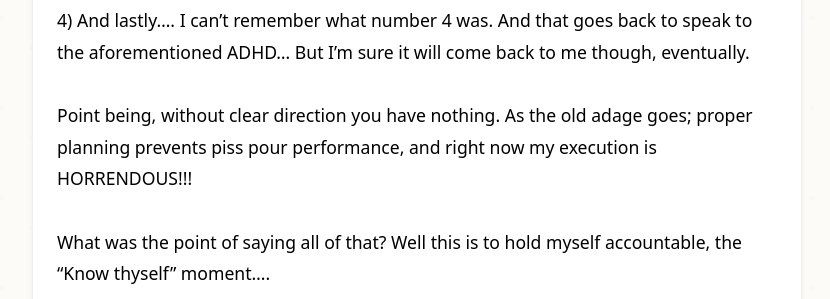
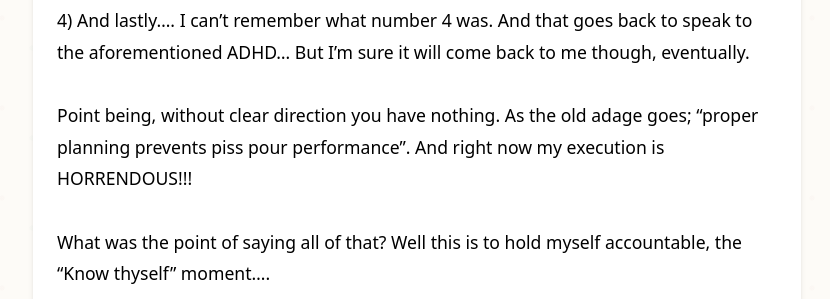
Before and after one commit to ICaintSpell/johnwesleypaigejr.com, a Jekyll site: the page built from _posts/2025-08-17-Accountability.md, in a window 1280 px wide and 900 px high, scrolled down 1310 px. Shown: the part 157-456 px from the top of the window, without its empty margins (223-1053 px from the left). Built offline with Jekyll 4.4.1, drawn with Linux system fonts in a browser that asks for light colours; nearby versions of some CDN libraries; comment, search, counter and statistics services are not loaded.

```diff
--- a/_posts/2025-08-17-Accountability.md
+++ b/_posts/2025-08-17-Accountability.md
@@ -29,7 +29,7 @@ For a bit of context, I live with non-hyper adult ADHD. (You’d think they woul
 4)	And lastly…. I can’t remember what number 4 was. And that goes back to speak to the aforementioned ADHD… But I’m sure it will come back  to me though, eventually. <br />
 <br />
 
-Point being, without clear direction you have nothing. As the old adage goes; proper planning prevents piss pour performance, and right now my execution is HORRENDOUS!!! <br />
+Point being, without clear direction you have nothing. As the old adage goes; "proper planning prevents piss pour performance". And right now my execution is HORRENDOUS!!! <br />
 <br />
 
 What was the point of saying all of that? Well this is to hold myself accountable, the “Know thyself” moment….<br>
```
